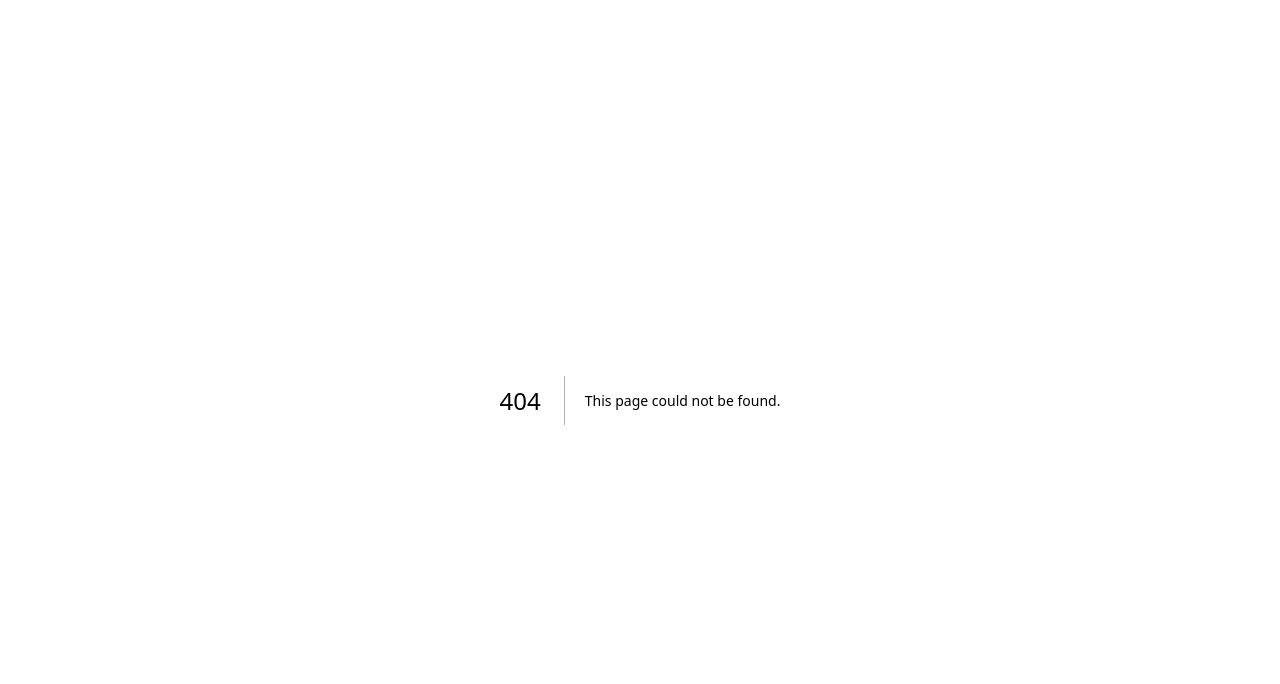
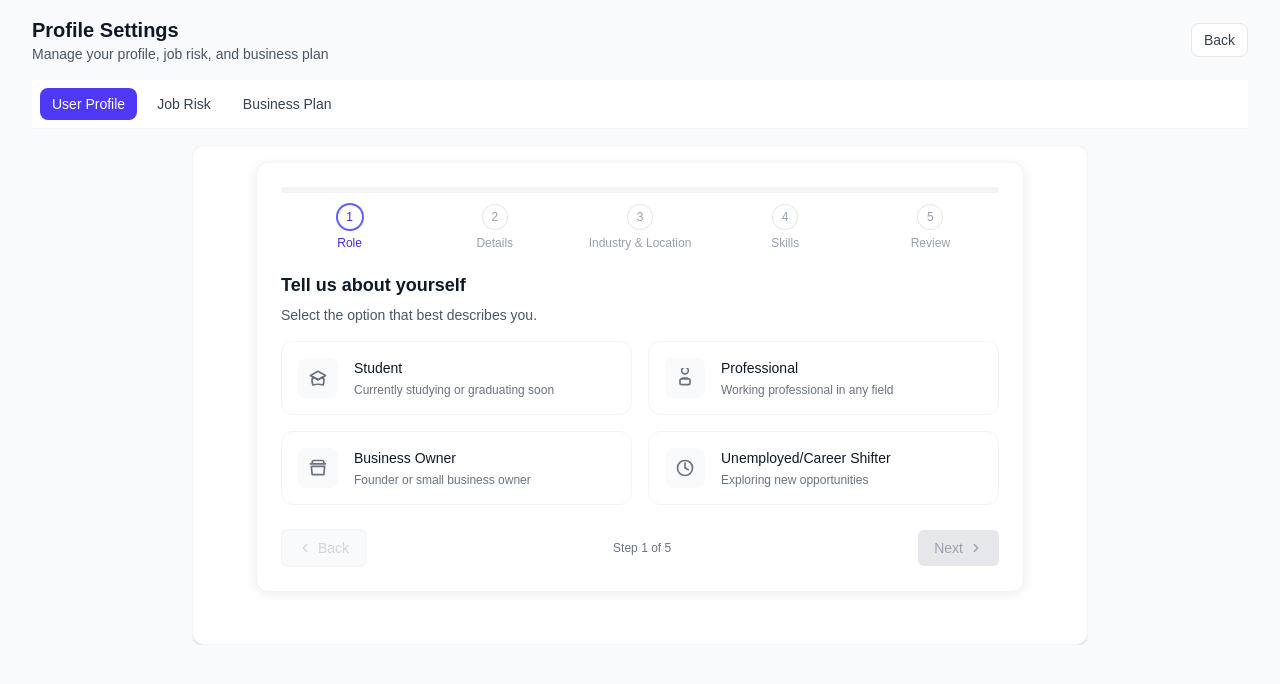
Before and after one commit to Privasim/backup, a Next.js app: page /businessidea/profile-settings in a window 1280 px wide. Before the commit this address had no page. Shown: the top 684 px of the page. Built offline with nearby package versions, Linux system fonts and the light colour scheme.

Commit message:
tabs fixed

```diff
--- a/src/app/businessidea/page.tsx
+++ b/src/app/businessidea/page.tsx
@@ -1,6 +1,6 @@
 import React from 'react';
 import BusinessHeader from './components/BusinessHeader';
-import TabContainer from './tabs/TabContainer';
+import ConversationTabs from './tabs/ConversationTabs';
 import DebugButton from './components/DebugButton';
 import ProfileSidebar from './profile-settings/ProfileSidebar';
 
@@ -19,7 +19,7 @@ const BusinessIdeaPage = () => {
               description="Discover and explore innovative business opportunities"
             />
             <div className="py-4">
-              <TabContainer />
+              <ConversationTabs />
             </div>
           </div>
         </div>
--- /dev/null
+++ b/src/app/businessidea/profile-settings/ProfileSettingsTabs.tsx
@@ -0,0 +1,98 @@
+'use client';
+
+import React, { useEffect, useMemo } from 'react';
+import { TabProvider, useTab } from '../tabs/TabContext';
+import UserProfileTab from '../tabs/user-profile';
+import JobRiskAnalysisTab from '../tabs/job-risk';
+import BusinessPlanContent from '../tabs/BusinessPlanContent';
+import { ImplementationPlanProvider } from '@/features/implementation-plan/ImplementationPlanProvider';
+import { getProfileSettingsTab, setProfileSettingsTab, type ProfileSettingsTab } from '../tabs/utils/tab-state';
+
+const localTabs = ['userprofile', 'jobrisk', 'businessplan'] as const;
+type LocalTabId = typeof localTabs[number];
+
+function LocalTabNav() {
+  const { activeTab, setActiveTab } = useTab();
+  const items: { id: LocalTabId; label: string }[] = [
+    { id: 'userprofile', label: 'User Profile' },
+    { id: 'jobrisk', label: 'Job Risk' },
+    { id: 'businessplan', label: 'Business Plan' },
+  ];
+
+  return (
+    <div className="sticky top-0 z-10 bg-white/90 backdrop-blur-sm border-b border-gray-100">
+      <div className="flex items-center gap-2 h-12 px-2">
+        {items.map(({ id, label }) => {
+          const isActive = activeTab === id;
+          return (
+            <button
+              key={id}
+              onClick={() => setActiveTab(id as any)}
+              className={[
+                'px-3 py-1.5 rounded-lg text-sm font-medium transition-colors',
+                isActive ? 'bg-indigo-600 text-white' : 'text-gray-700 hover:bg-gray-100'
+              ].join(' ')}
+              aria-current={isActive ? 'page' : undefined}
+            >
+              {label}
+            </button>
+          );
+        })}
+      </div>
+    </div>
+  );
+}
+
+function LocalTabContent() {
+  const { activeTab } = useTab();
+
+  useEffect(() => {
+    if (localTabs.includes(activeTab as LocalTabId)) {
+      setProfileSettingsTab(activeTab as ProfileSettingsTab);
+    }
+  }, [activeTab]);
+
+  if (activeTab === 'userprofile') {
+    return (
+      <div className="max-w-4xl mx-auto h-[500px] overflow-y-auto">
+        <div className="bg-white rounded-xl shadow-sm border border-gray-100 p-4 h-full">
+          <UserProfileTab />
+        </div>
+      </div>
+    );
+  }
+
+  if (activeTab === 'jobrisk') {
+    return (
+      <div className="max-w-4xl mx-auto h-[500px] overflow-y-auto">
+        <div className="bg-white rounded-xl shadow-sm border border-gray-100 p-4 h-full">
+          <JobRiskAnalysisTab />
+        </div>
+      </div>
+    );
+  }
+
+  // businessplan
+  return (
+    <div className="max-w-4xl mx-auto h-[500px] overflow-y-auto">
+      <div className="bg-white rounded-xl shadow-sm border border-gray-100 p-4 h-full">
+        <ImplementationPlanProvider>
+          <BusinessPlanContent />
+        </ImplementationPlanProvider>
+      </div>
+    </div>
+  );
+}
+
+export default function ProfileSettingsTabs() {
+  const initialTab = useMemo(() => getProfileSettingsTab() || 'userprofile', []);
+
+  return (
+    <TabProvider initialTab={initialTab}>
+      <div className="space-y-4">
+        <LocalTabNav />
+        <LocalTabContent />
+      </div>
+    </TabProvider>
+  );
+}
--- a/src/app/businessidea/profile-settings/ProfileSidebar.tsx
+++ b/src/app/businessidea/profile-settings/ProfileSidebar.tsx
@@ -2,6 +2,7 @@
 
 import React from "react";
 import Image from "next/image";
+import Link from "next/link";
 import {
   UserIcon,
   Cog6ToothIcon,
@@ -65,6 +66,17 @@ function ProfileSettingsCard() {
         <div className="mx-1 h-px bg-gray-100" />
         <SettingsItem icon={ArrowLeftOnRectangleIcon} label="Log Out" danger />
       </ul>
+
+      {/* CTA */}
+      <div className="mt-3 px-1">
+        <Link
+          href="/businessidea/profile-settings"
+          className="inline-flex items-center justify-center w-full rounded-xl border border-gray-200 bg-white px-3 py-2 text-sm font-medium text-gray-700 hover:bg-gray-50"
+          aria-label="Open Profile Settings Tabs"
+        >
+          Open Profile Settings
+        </Link>
+      </div>
     </section>
   );
 }
--- /dev/null
+++ b/src/app/businessidea/profile-settings/page.tsx
@@ -0,0 +1,28 @@
+import React from 'react';
+import ProfileSettingsTabs from './ProfileSettingsTabs';
+import Link from 'next/link';
+
+export default function ProfileSettingsPage() {
+  return (
+    <div className="min-h-screen bg-gray-50">
+      <div className="max-w-7xl mx-auto py-4 px-4 sm:px-6 lg:px-8">
+        <div className="flex-1">
+          <div className="flex items-center justify-between mb-4">
+            <div>
+              <h1 className="text-xl font-semibold text-gray-900">Profile Settings</h1>
+              <p className="text-sm text-gray-600">Manage your profile, job risk, and business plan</p>
+            </div>
+            <Link
+              href="/businessidea"
+              className="inline-flex items-center rounded-lg border border-gray-200 bg-white px-3 py-1.5 text-sm font-medium text-gray-700 hover:bg-gray-50"
+              aria-label="Back to Business Ideas"
+            >
+              Back
+            </Link>
+          </div>
+          <ProfileSettingsTabs />
+        </div>
+      </div>
+    </div>
+  );
+}
--- /dev/null
+++ b/src/app/businessidea/tabs/ConversationTabs.tsx
@@ -0,0 +1,27 @@
+'use client';
+
+import React, { useMemo } from 'react';
+import TabContainer from './TabContainer';
+import { useChatbox } from '@/components/chatbox/ChatboxProvider';
+import { getConversationTabState, setConversationTabState } from './utils/tab-state';
+import type { TabId } from './TabContext';
+
+export default function ConversationTabs() {
+  const { activeConversationId } = useChatbox();
+
+  const { initialTab, key } = useMemo(() => {
+    const convId = activeConversationId || 'global';
+    const saved = getConversationTabState(convId);
+    const init = (saved?.globalActiveTab as TabId) || 'businessplan';
+    return { initialTab: init, key: `conv-tabs:${convId}` };
+  }, [activeConversationId]);
+
+  function handleTabChange(tab: TabId) {
+    const convId = activeConversationId || 'global';
+    setConversationTabState(convId, { globalActiveTab: tab });
+  }
+
+  return (
+    <TabContainer key={key} initialTab={initialTab} onTabChange={handleTabChange} />
+  );
+}
--- a/src/app/businessidea/tabs/TabContainer.tsx
+++ b/src/app/businessidea/tabs/TabContainer.tsx
@@ -1,6 +1,7 @@
 'use client';
 
-import { TabProvider, useTab } from './TabContext';
+import { useEffect } from 'react';
+import { TabProvider, useTab, type TabId } from './TabContext';
 import TabNavigation from './TabNavigation';
 import BusinessPlanContent from './BusinessPlanContent';
 import FinancialsContent from './FinancialsContent';
@@ -25,9 +26,13 @@ const tabComponents = {
   mobile: MobileTab,
 } as const;
 
-function TabContent() {
+function TabContent({ onTabChange }: { onTabChange?: (tab: TabId) => void }) {
   const { activeTab } = useTab();
   const ActiveComponent = tabComponents[activeTab as keyof typeof tabComponents];
+
+  useEffect(() => {
+    if (onTabChange) onTabChange(activeTab);
+  }, [activeTab, onTabChange]);
 
   return (
     <div className="max-w-4xl mx-auto h-[500px] overflow-y-auto">
@@ -38,13 +43,13 @@ function TabContent() {
   );
 }
 
-export default function TabContainer() {
+export default function TabContainer({ initialTab, onTabChange }: { initialTab?: string; onTabChange?: (tab: TabId) => void }) {
   return (
-    <TabProvider>
+    <TabProvider initialTab={initialTab}>
       <ImplementationPlanProvider>
         <div className="space-y-4">
           <TabNavigation />
-          <TabContent />
+          <TabContent onTabChange={onTabChange} />
         </div>
       </ImplementationPlanProvider>
     </TabProvider>
--- a/src/app/businessidea/tabs/TabNavigation.tsx
+++ b/src/app/businessidea/tabs/TabNavigation.tsx
@@ -3,44 +3,23 @@
 import { useState } from 'react';
 import { useTab, TabId } from './TabContext';
 import {
-  DocumentTextIcon, // For Business Plan
   CurrencyDollarIcon, // For Financials
   RocketLaunchIcon, // For Go-to-Market
   WrenchScrewdriverIcon, // For Tools
   ChartBarIcon, // For Visualization
   ListBulletIcon, // For List
   DevicePhoneMobileIcon, // For Mobile
-  UserCircleIcon, // For User Profile
-  PresentationChartBarIcon, // For Job Risk
 } from '@heroicons/react/24/outline';
 import {
-  DocumentTextIcon as SolidDocumentTextIcon,
   CurrencyDollarIcon as SolidCurrencyDollarIcon,
   RocketLaunchIcon as SolidRocketLaunchIcon,
   WrenchScrewdriverIcon as SolidWrenchScrewdriverIcon,
   ChartBarIcon as SolidChartBarIcon,
   ListBulletIcon as SolidListBulletIcon,
   DevicePhoneMobileIcon as SolidDevicePhoneMobileIcon,
-  UserCircleIcon as SolidUserCircleIcon,
-  PresentationChartBarIcon as SolidPresentationChartBarIcon,
 } from '@heroicons/react/24/solid';
 
 const TabIcons = {
-  userprofile: {
-    outline: UserCircleIcon,
-    solid: SolidUserCircleIcon,
-    label: 'User Profile'
-  },
-  jobrisk: {
-    outline: PresentationChartBarIcon,
-    solid: SolidPresentationChartBarIcon,
-    label: 'Job Risk'
-  },
-  businessplan: {
-    outline: DocumentTextIcon,
-    solid: SolidDocumentTextIcon,
-    label: 'Business Plan'
-  },
   mobile: {
     outline: DevicePhoneMobileIcon,
     solid: SolidDevicePhoneMobileIcon,
--- /dev/null
+++ b/src/app/businessidea/tabs/utils/tab-state.ts
@@ -0,0 +1,60 @@
+/*
+  Persistence adapter for tab state (local-first, optional Supabase-ready)
+  - Conversation tab state per conversationId
+  - Profile settings local tab state
+*/
+
+export type ProfileSettingsTab = 'userprofile' | 'jobrisk' | 'businessplan';
+
+export interface ConversationTabState {
+  globalActiveTab?: string;
+  profileActiveTab?: ProfileSettingsTab;
+}
+
+const CONV_KEY_PREFIX = 'tabstate:conversation:';
+const PROFILE_SETTINGS_KEY = 'tabstate:profile-settings';
+
+function hasWindow(): boolean {
+  return typeof window !== 'undefined' && typeof localStorage !== 'undefined';
+}
+
+function safeRead<T>(key: string): T | undefined {
+  if (!hasWindow()) return undefined;
+  try {
+    const raw = window.localStorage.getItem(key);
+    if (!raw) return undefined;
+    return JSON.parse(raw) as T;
+  } catch {
+    return undefined;
+  }
+}
+
+function safeWrite<T>(key: string, value: T): void {
+  if (!hasWindow()) return;
+  try {
+    window.localStorage.setItem(key, JSON.stringify(value));
+  } catch {
+    // ignore
+  }
+}
+
+export function getConversationTabState(conversationId: string): ConversationTabState | undefined {
+  const key = `${CONV_KEY_PREFIX}${conversationId}`;
+  return safeRead<ConversationTabState>(key);
+}
+
+export function setConversationTabState(conversationId: string, patch: Partial<ConversationTabState>): void {
+  const key = `${CONV_KEY_PREFIX}${conversationId}`;
+  const current = getConversationTabState(conversationId) || {};
+  const next = { ...current, ...patch } as ConversationTabState;
+  safeWrite(key, next);
+}
+
+export function getProfileSettingsTab(): ProfileSettingsTab | undefined {
+  const data = safeRead<{ tab?: ProfileSettingsTab }>(PROFILE_SETTINGS_KEY);
+  return data?.tab;
+}
+
+export function setProfileSettingsTab(tab: ProfileSettingsTab): void {
+  safeWrite(PROFILE_SETTINGS_KEY, { tab });
+}
```
